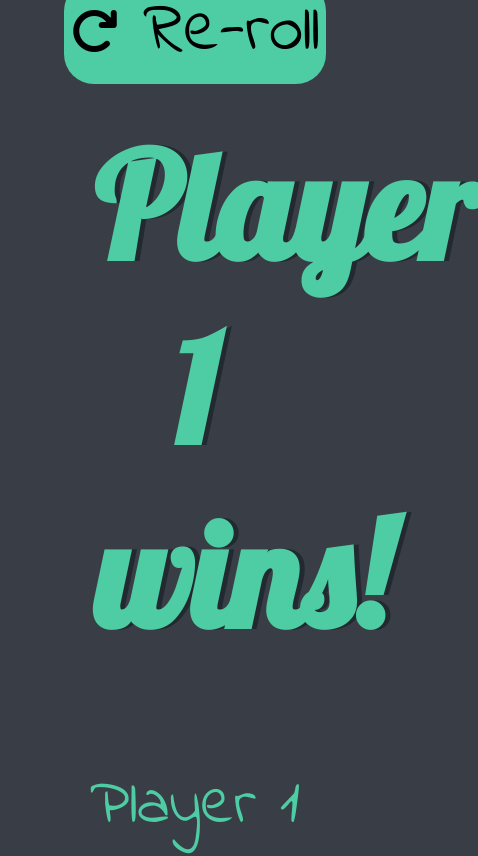
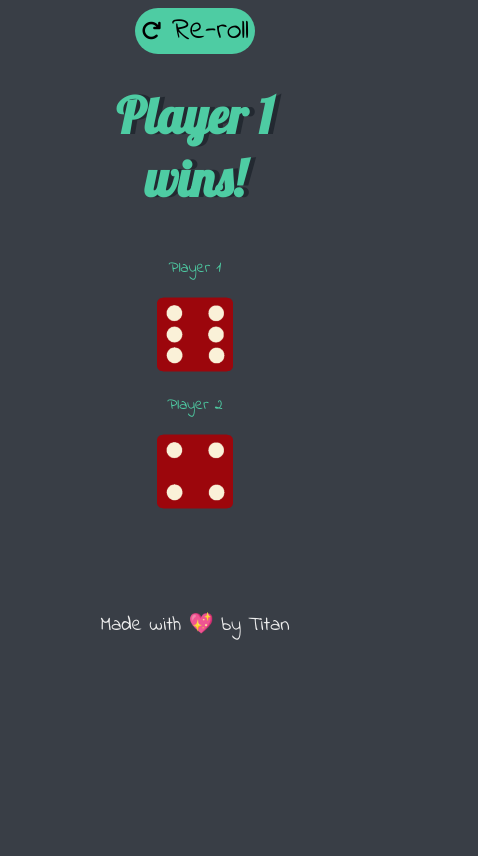
Before and after one commit to Titan-Codes/dice, a plain HTML site: page index.html in a window 390 px wide. Shown: the top 856 px of the page, 478 px wide, since content can reach past the window. Drawn offline with Linux system fonts and the light colour scheme.

Commit message:
media query and stuff.

```diff
--- a/index.html
+++ b/index.html
@@ -2,6 +2,7 @@
 <html lang="en" dir="ltr">
   <head>
     <meta charset="utf-8">
+    <meta name="viewport" content="width=device-width, initial-scale=1.0">
     <title>Dicee</title>
     <link rel="stylesheet" href="styles.css">
     <link href="https://fonts.googleapis.com/css?family=Indie+Flower|Lobster" rel="stylesheet">
--- a/styles.css
+++ b/styles.css
@@ -53,31 +53,31 @@ footer {
 
 }
 
-@media (max-width: 501px) {
+@media (max-width: 500px) {
   .btn {
     background-color: #4ECCA3;
     border-radius: 30px;
     border: #232931;
-    margin-top: -27px;
-    font-size: 69px;
+    margin-top: 0px;
+    font-size: 30px;
     font-family: 'Indie Flower', cursive;
   }
 
   .icon {
-    font-size: 48px;
+    font-size: 20px;
   }
 
   h1 {
     margin: 30px;
     font-family: 'Lobster', cursive;
     text-shadow: 5px 0 #232931;
-    font-size: 147px;
+    font-size: 50px;
     color: #4ECCA3;
   }
 
 
   p {
-    font-size: 4rem;
+    font-size: 1rem;
     color: #4ECCA3;
     font-family: 'Indie Flower', cursive;
   }
@@ -85,11 +85,13 @@ footer {
   footer {
     margin-top: 26%;
     color: #EEEEEE;
-    font-size: 38px;
+    font-size: 20px;
     text-align: center;
     font-family: 'Indie Flower', cursive;
+  }
+
+  img {
+    width: 30%;
+    height: 30%;
+  }
 }
-
-
-
-}
```
